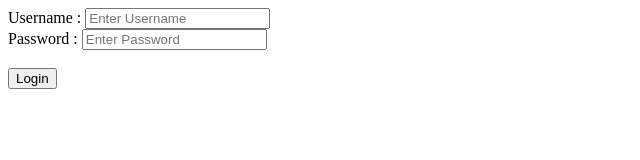
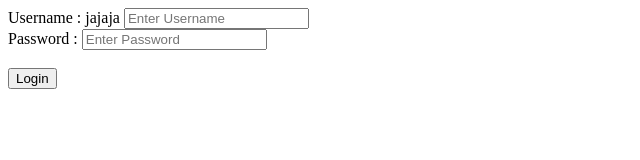
Before and after one commit to Sparky2020dev/AVerSiAnda, a plain HTML site: page Index.html in a window 1280 px wide. Shown: the full height of the page, 0-640 px from the left. Drawn offline with Linux system fonts and the light colour scheme.

Commit message:
Update Index.html

```diff
--- a/Index.html
+++ b/Index.html
@@ -10,7 +10,7 @@
 <body>
 
         <div class="container">
-            <label>Username : </label>
+            <label>Username : jajaja</label>
             <input type="text" placeholder="Enter Username" name="username" id="user" required>
             <br>
             <label>Password : </label>
```
